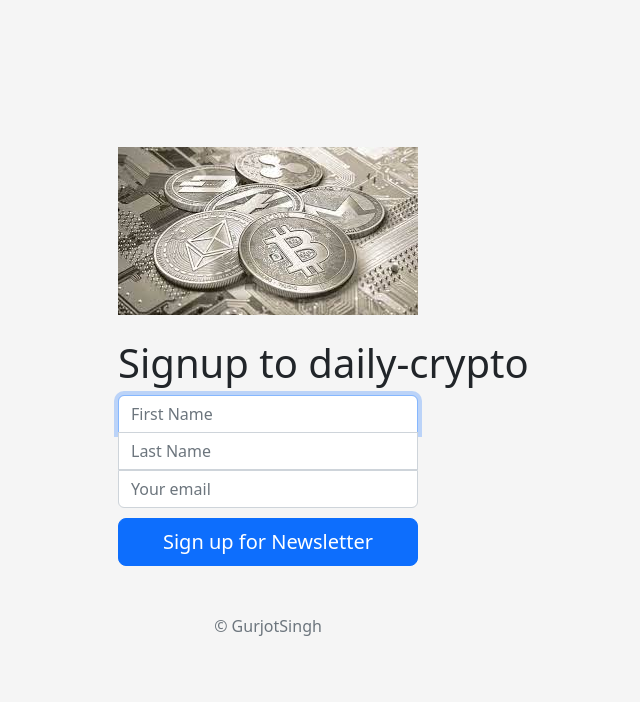
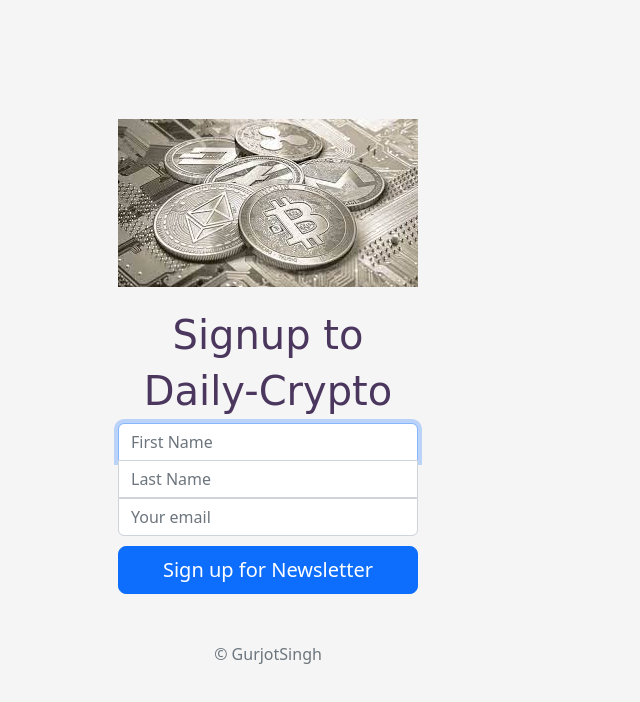
Before and after one commit to Gurjotsingh2002/cryptoNewsletterSignup, a website: page signup.html in a window 1280 px wide. Shown: the whole page, without its empty margins (372-1012 px from the left). Drawn offline with nearby package versions, Linux system fonts and the light colour scheme.

Commit message:
third comm

```diff
--- a/public/css/styles.css
+++ b/public/css/styles.css
@@ -35,5 +35,7 @@ body {
 }
 
 .overflow{
+  font-family:cursive;
+  color: rgb(75, 55, 94);
   white-space: nowrap;
 }
--- a/signup.html
+++ b/signup.html
@@ -21,8 +21,9 @@
         <form action="/" method="post">
             <img class="mb-4" src="images/logo.jpg">
             <br>
-            <h1 class="overflow">Signup to daily-crypto</h1>
+            <h1 class="overflow">Signup to </h1>
 
+            <h1 class="overflow">Daily-Crypto </h1>
 
             <input type="text" name="fname" class="form-control top" placeholder="First Name" required autofocus>
 
```
